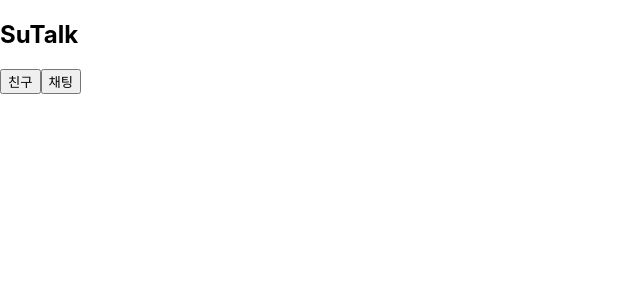
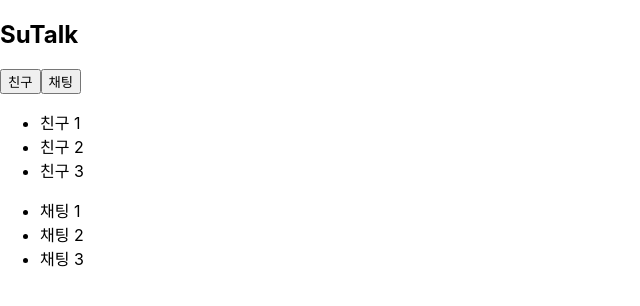
Before and after one commit to YoonSuHyeon/sutalk, a React (Create React App) app in the folder frontend/: page /home in a window 1280 px wide. Shown: the top 306 px of the page, without its empty margins (0-640 px from the left). Built offline with nearby package versions, Linux system fonts and the light colour scheme.

Commit message:
채팅방,프로필 화면 생성

```diff
--- a/frontend/src/App.jsx
+++ b/frontend/src/App.jsx
@@ -4,6 +4,8 @@ import {Route, Routes} from "react-router-dom";
 import Login from "./Login";
 import SignUp from "./SignUp";
 import Home from "./Home";
+import ChatRoom from "./ChatRoom";
+import Profile from "./Profile";
 
 
 function App() {
@@ -18,6 +20,8 @@ function App() {
                 <Route path="/" element={<Login/>}/>
                 <Route path="home" element={token ? <Login/> : <Home/>}/>
                 <Route path="/signup" element={<SignUp/>}/>
+                <Route path="/chatroom" element={<ChatRoom/>}/>
+                <Route path="/profile" element={<Profile/>}/>
             </Routes>
         </div>
     );
--- /dev/null
+++ b/frontend/src/Chat.jsx
@@ -0,0 +1,22 @@
+import React from "react";
+import {useNavigate} from "react-router-dom";
+
+function Chat() {
+
+    const navigate = useNavigate();
+
+    const chat = () => {
+        navigate("/chatroom");
+    }
+    return (
+        <div>
+            <ul>
+                <li onClick={chat}>채팅 1</li>
+                <li>채팅 2</li>
+                <li>채팅 3</li>
+            </ul>
+        </div>
+    )
+}
+
+export default Chat;
--- /dev/null
+++ b/frontend/src/ChatRoom.jsx
@@ -0,0 +1,10 @@
+import React from "react";
+
+function ChatRoom() {
+    return(
+        <div>
+            채팅방
+        </div>
+    )
+}
+export default ChatRoom;
--- /dev/null
+++ b/frontend/src/Friend.jsx
@@ -0,0 +1,21 @@
+import React from "react";
+import {useNavigate} from "react-router-dom";
+
+function Friend() {
+    const navigate = useNavigate()
+
+    const profile = () => {
+        navigate("/profile")
+    }
+    return (
+        <div>
+            <ul>
+                <li onClick={profile}>친구 1</li>
+                <li>친구 2</li>
+                <li>친구 3</li>
+            </ul>
+        </div>
+    );
+}
+
+export default Friend;
--- a/frontend/src/Home.jsx
+++ b/frontend/src/Home.jsx
@@ -1,12 +1,19 @@
 import React from "react";
+import Friend from "./Friend";
+import Chat from "./Chat";
+
 function Home() {
 
+    const onClick2 = (e) => {
+        console.log(e)
+    }
     return (
         <div>
             <h2>SuTalk</h2>
-
-            <button>친구</button>
-            <button>채팅</button>
+            <button id="friend" onClick={onClick2}>친구</button>
+            <button id="chat" onClick={onClick2}>채팅</button>
+            <Friend/>
+            <Chat/>
         </div>
     );
 }
--- a/frontend/src/Login.jsx
+++ b/frontend/src/Login.jsx
@@ -1,6 +1,6 @@
 import './App.css';
 import React, {useState} from "react";
-import {Link , useNavigate} from "react-router-dom";
+import {Link, useNavigate} from "react-router-dom";
 
 function Login() {
     // let isLogin = false;
@@ -8,7 +8,7 @@ function Login() {
         id: '',
         password: ''
     })
-    const navigate= useNavigate();
+    const navigate = useNavigate();
     const {id, password} = inputs
 
     const onChange = (e) => {
@@ -56,7 +56,7 @@ function Login() {
                 onChange={onChange}
                 value={password}
             />
-                <button onClick={onLogin}>로그인</button>
+            <button onClick={onLogin}>로그인</button>
 
             <Link to="/signup">
                 <button>회원가입</button>
--- /dev/null
+++ b/frontend/src/Profile.jsx
@@ -0,0 +1,12 @@
+import React from "react";
+
+
+function Profile() {
+    return (
+        <div>
+            프로필
+        </div>
+    );
+}
+
+export default Profile;
```
